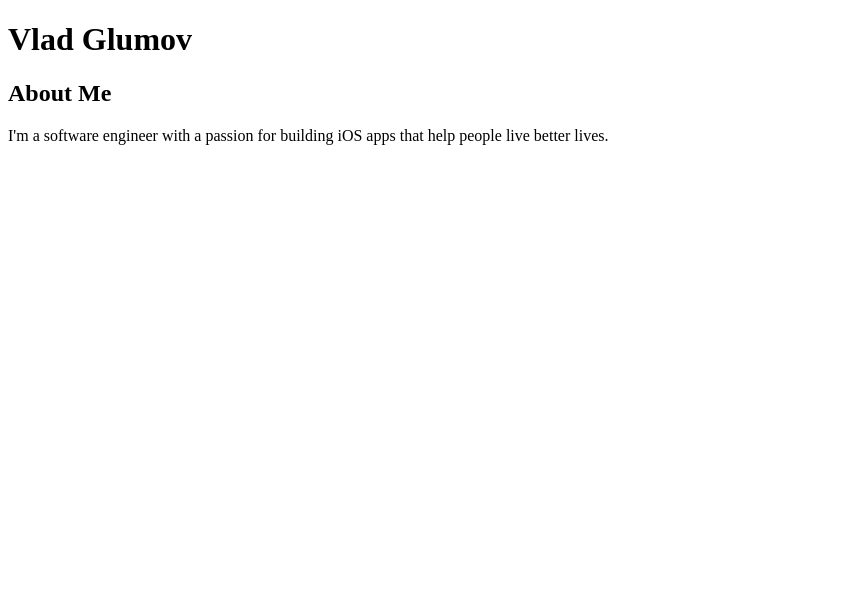
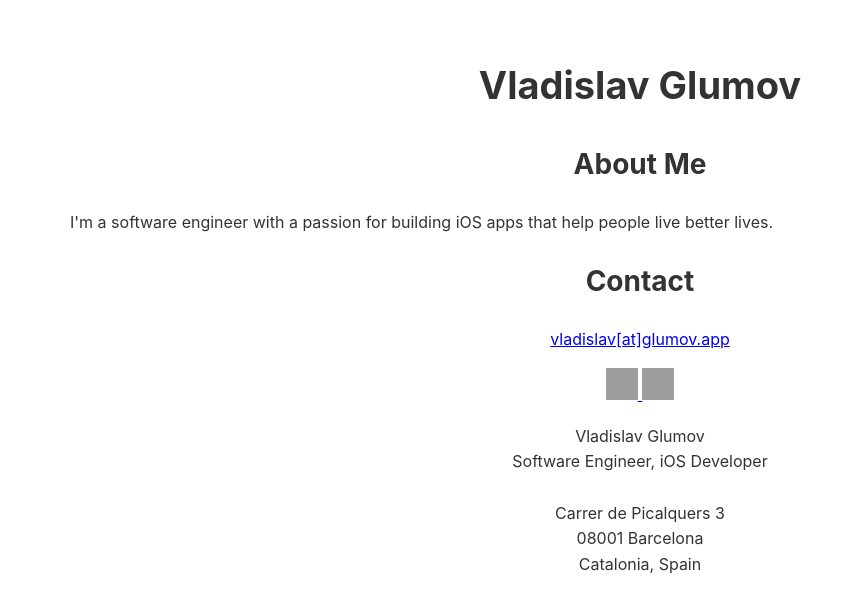
Before and after one commit to g1umov/glumov-website, a plain HTML site: page index.html in a window 1280 px wide. Shown: the whole page, without its empty margins (0-856 px from the left). Drawn offline with Linux system fonts and the light colour scheme; grey boxes are pictures that could not be loaded.

Commit message:
Add contact section on main page

```diff
--- a/index.html
+++ b/index.html
@@ -4,17 +4,67 @@
     <meta charset="UTF-8">
     <meta name="viewport" content="width=device-width, initial-scale=1.0">
     <title>Vlad Glumov</title>
+    <style>
+        body {
+            font-family: -apple-system, BlinkMacSystemFont, 'Segoe UI', Roboto, Oxygen, Ubuntu, Cantarell, sans-serif;
+            line-height: 1.6;
+            max-width: 1200px;
+            margin: 0 auto;
+            color: #333;
+        }
+        h1 {
+            font-size: 38px;
+            font-weight: bold;
+            text-align: center;
+        }
+        h2 {
+            font-size: 28px;
+            font-weight: bold;
+            text-align: center;
+        }
+        .container {
+            padding: 30px;
+        }
+        .footer {
+            text-align: center;
+        }
+    </style>
 </head>
 <body>
     <div class="container">
         <div class="header">
-            <h1>Vlad Glumov</h1>
+            <h1>Vladislav Glumov</h1>
         </div>
 
         <div class="content">
             <h2>About Me</h2>
             <p>I'm a software engineer with a passion for building iOS apps that help people live better lives.</p>
         </div>
+
+        <div class="footer">
+            <h2>Contact</h2>
+            <p><a href="mailto:vladislav@glumov.app">vladislav[at]glumov.app</a></p>
+            <p>
+                <a href="https://www.linkedin.com/in/vladislav-glumov" target="_blank">
+                    <img src="https://cdn-icons-png.flaticon.com/32/174/174857.png" alt="LinkedIn" width="32" height="32">
+                </a>
+                <a href="https://t.me/vladislavglumov" target="_blank">
+                    <img src="https://cdn-icons-png.flaticon.com/32/2111/2111646.png" alt="Telegram" width="32" height="32">
+                </a>
+            </p>
+            <p>
+                Vladislav Glumov
+                <br>
+                Software Engineer, iOS Developer
+                <br>
+                <br>
+                Carrer de Picalquers 3
+                <br>
+                08001 Barcelona
+                <br>
+                Catalonia, Spain
+            </p>
+        </div>
     </div>
 </body>
 </html>
```
